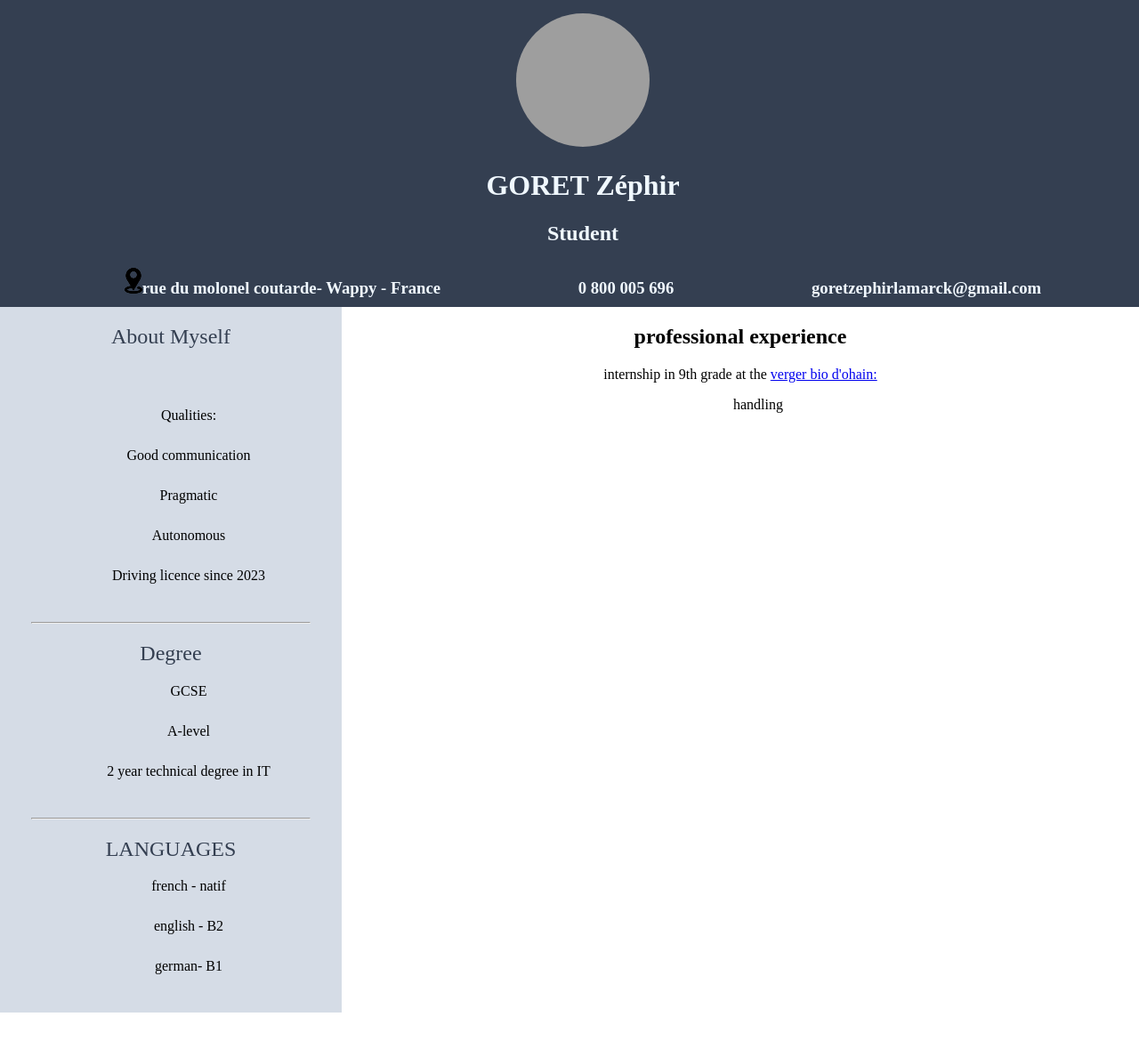
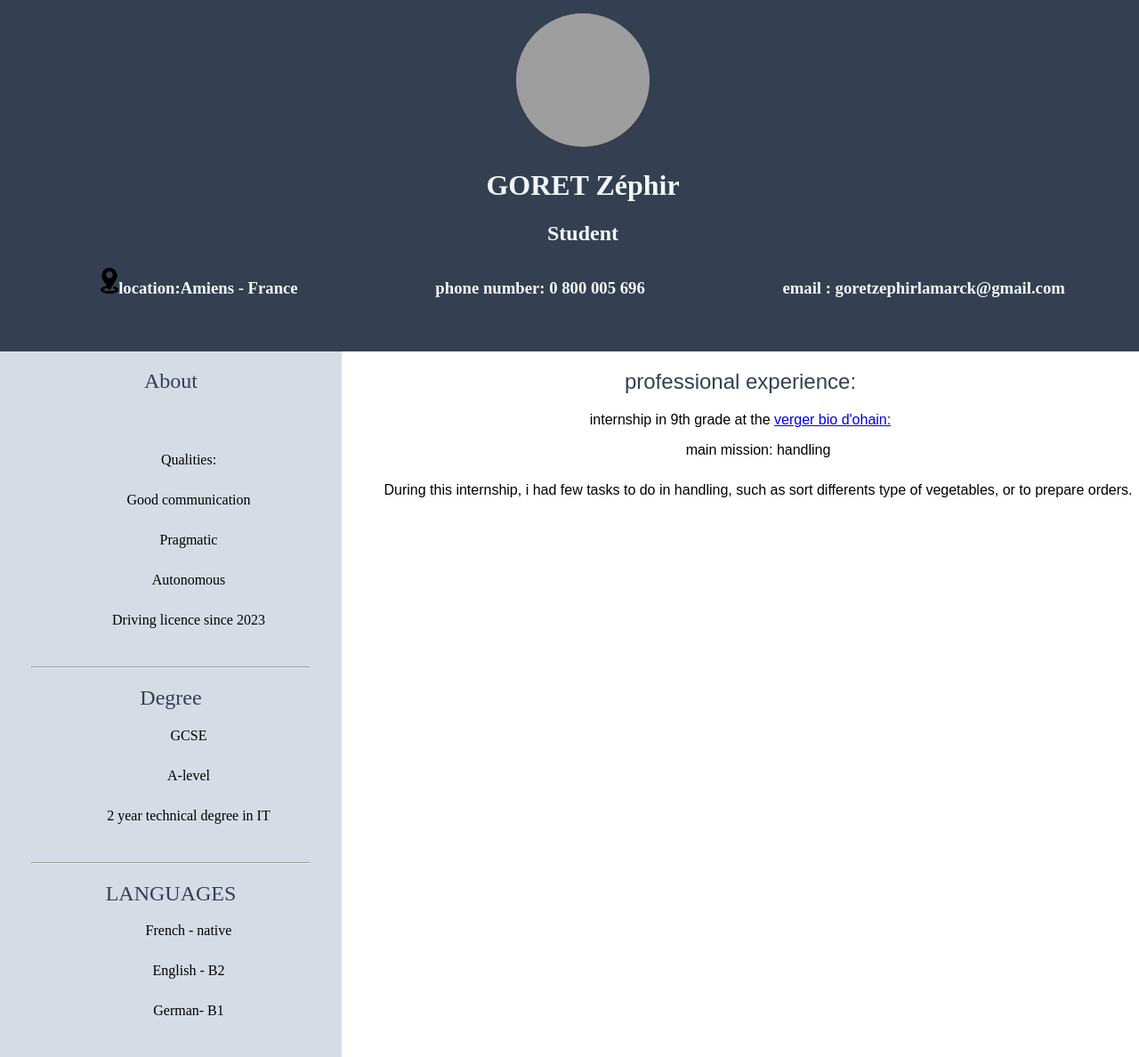
Before and after one commit to Goretzrz/curriculum, a plain HTML site: page cv.html in a window 1280 px wide. Shown: the top 1188 px of the page at 89% size. Before the commit the page ends 1138 px from the top, so only its background shows below. Drawn offline with Linux system fonts and the light colour scheme; grey boxes are pictures that could not be loaded; a script that the page names is missing.

Commit message:
cv final

```diff
--- a/cv.css
+++ b/cv.css
@@ -2,7 +2,7 @@
 
     background-color: #343F51;
     width: 100%;
-    height: 300px;
+    height: 350px;
     color: aliceblue;
     text-align: center;
     padding: 15px;
@@ -54,6 +54,7 @@ body {
     width: 70%;
     height: 700px;
     background-color: white;
+    font-family: Arial, Helvetica, sans-serif;
 }
 
 #para {
@@ -76,3 +77,11 @@ tete p {
     text-align: center;
 
 }
+
+
+#fonction {
+    text-align: center;
+}
+#nom {
+    text-align: center;
+}
--- a/cv.html
+++ b/cv.html
@@ -9,20 +9,21 @@
     <script src='main.js'></script>
 </head>
 <body>
+    <!--https://encrypted-tbn0.gstatic.com/images?q=tbn:ANd9GcTWbDOxleN2alWt8Qf0FcvG7hFt80hqsGWfvw&s        reference pour le cv-->
 
-    <div id="tete">
+    <div id="tete"><!--bandereau du haut-->
 
 
          <img id="photo" src="https://img.freepik.com/vecteurs-premium/illustration-vectorielle-plate-echelle-gris-profil-utilisateur-avatar-image-profil-personne-icone-convient-pour-profils-medias-sociaux-icones-economiseurs-ecran-comme-modelex9xa_719432-1230.jpg" alt="kgvzelkj"  width="150px" height="150px" />
 
         <h1 id="nom"> GORET Zéphir</h1>
         <h2 id="fonction">Student</h2>
-        <h3 id="info"> <img src="images/loca.png" alt="fihzamoifhi"/>rue du molonel coutarde- Wappy - France  <a class="space">          0 800 005 696 </a>   <a class="space">   goretzephirlamarck@gmail.com </a>   </h3>
+        <h3 id="info"> <img src="images/loca.png" alt="fihzamoifhi"/>location:Amiens - France  <a class="space">         phone number: 0 800 005 696 </a>   <a class="space">  email : goretzephirlamarck@gmail.com </a>   </h3>
     </div>
-    <div id="gosh">
-        <h2 class="millieu">About Myself</h2>
+    <div id="gosh"> <!--bandeau à gauche-->
+        <h2 class="millieu">About</h2>
         <p id="para">
-            <ul id="jsp">
+            <ul id="jsp"><!--premiere liste à gauche-->
                 <li>Qualities:</li>
                 <li>Good communication</li>
                 <li>Pragmatic</li>
@@ -32,17 +33,17 @@
         </p>
         <hr>
         <h2 class="millieu"> Degree</h2>
-        <ul id="listeUne">
+        <ul id="listeUne"><!--deuxieme liste à gauche-->
             <li>GCSE</li>
             <li> A-level</li>
             <li>2 year technical degree in IT</li>
         </ul>
         <hr>
         <h2 class="millieu">LANGUAGES</h2>
-        <ul id="listeDeux">
-            <li> french - natif</li>
-            <li> english  - B2</li>
-            <li> german- B1</li>
+        <ul id="listeDeux"><!-- troisieme liste à gauche-->
+            <li> French - native</li>
+            <li> English  - B2</li>
+            <li> German- B1</li>
         </ul>
 
 
@@ -50,10 +51,11 @@
 
     </div>
     <div id="droite">
-        <h2>professional experience</h2>
+        <h2 class="millieu">professional experience:</h2>
         <p> internship in 9th grade at the <a href="https://civam-hautsdefrance.fr/le-verger-bio-dohain/"> <span> verger bio d'ohain:</span></p></a>
         <ul id="listetrois">
-            <li> handling</li>
+            <li>main mission: handling</li>
+            <li>During this internship, i had few tasks to do in handling, such as sort differents type of vegetables, or to prepare orders. </li>
         </ul>
 
 
```
